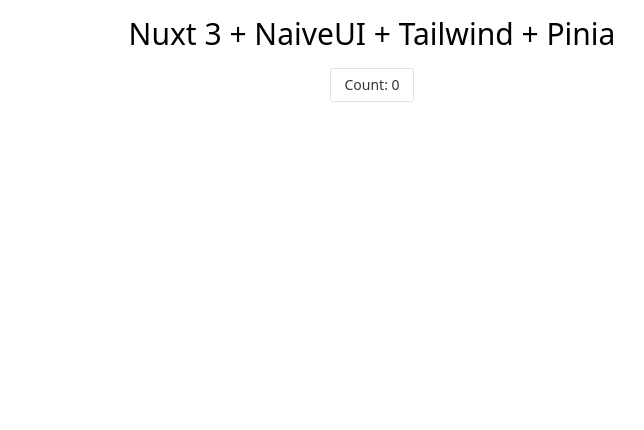
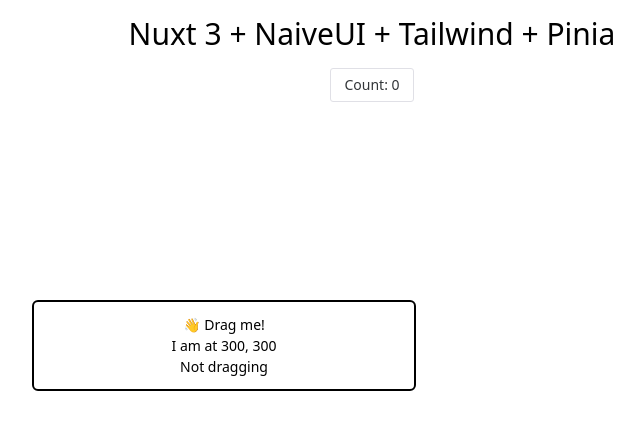
Before and after one commit to cyantiz/nuxt-starter, a Nuxt app: page / in a window 1280 px wide. Shown: the top 430 px of the page, without its empty margins (268-912 px from the left). Built offline with nearby package versions, Linux system fonts and the light colour scheme.

Commit message:
feat: add VueUse

```diff
--- /dev/null
+++ b/components/DraggableBox.vue
@@ -0,0 +1,21 @@
+<script setup lang="ts">
+const el = ref<HTMLElement | null>(null)
+
+const { x, y, style, isDragging } = useDraggable(el, {
+    initialValue: { x: 300, y: 300 },
+})
+</script>
+
+<template>
+    <div
+        ref="el"
+        :style="style"
+        class="fixed bg-white border-2 border-black p-3 w-96 flex flex-col items-center rounded-md cursor-move select-none"
+    >
+        <div>👋 Drag me!</div>
+        <div>I am at {{ x }}, {{ y }}</div>
+        <div>{{ isDragging ? 'Dragging' : 'Not dragging' }}</div>
+    </div>
+</template>
+
+<style lang="less" scoped></style>
--- a/nuxt.config.ts
+++ b/nuxt.config.ts
@@ -5,6 +5,7 @@
     ssr: true,
     modules: [
         'nuxt-icon',
+        '@vueuse/nuxt',
         [
             '@pinia/nuxt',
             {
@@ -21,9 +22,7 @@
 
     postcss: {
         plugins: {
-            tailwindcss: {
-                config: resolve(__dirname, 'tailwind.config.ts'),
-            },
+            tailwindcss: {},
             autoprefixer: {},
         },
     },
--- a/package.json
+++ b/package.json
@@ -11,6 +11,8 @@
     },
     "devDependencies": {
         "@nuxtjs/eslint-config-typescript": "^12.0.0",
+        "@vueuse/core": "^9.12.0",
+        "@vueuse/nuxt": "^9.12.0",
         "autoprefixer": "^10.4.13",
         "eslint": "^8.33.0",
         "eslint-config-prettier": "^8.6.0",
--- a/pages/index.vue
+++ b/pages/index.vue
@@ -4,6 +4,7 @@
 defineProps<{}>()
 
 const counter = useCounterStore()
+
 const increment = () => counter.increment()
 </script>
 
@@ -16,6 +17,8 @@
         <n-button @click="increment">
             Count: {{ counter.$state.count }}
         </n-button>
+
+        <draggable-box />
     </div>
 </template>
 
```
Also changed, not shown: tailwind.config.js (renamed from tailwind.config.ts), 1 other file (tests, documents, lock files or other folders).
